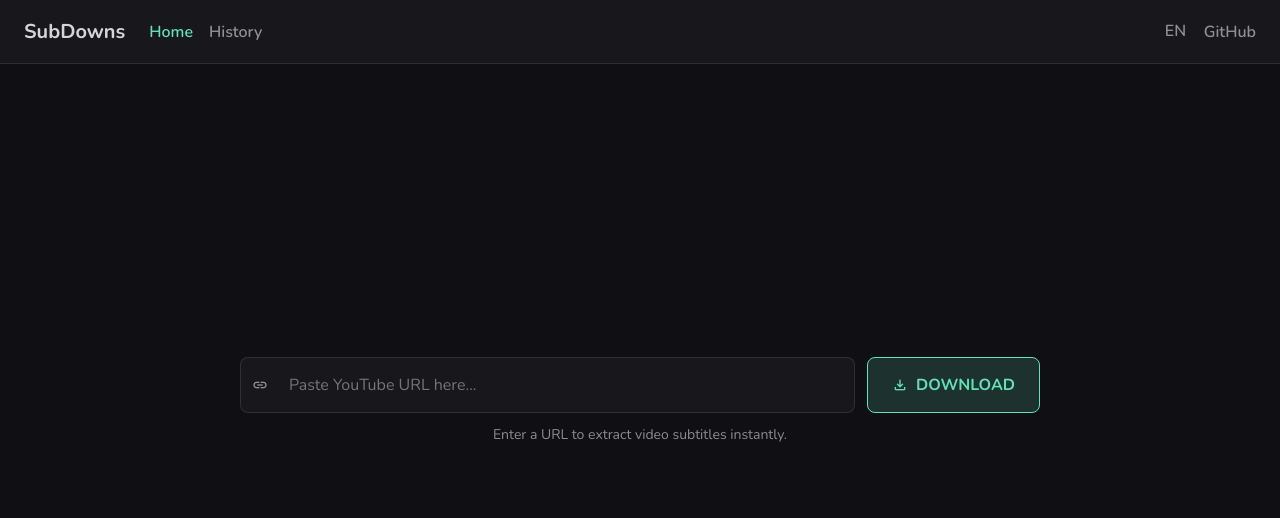
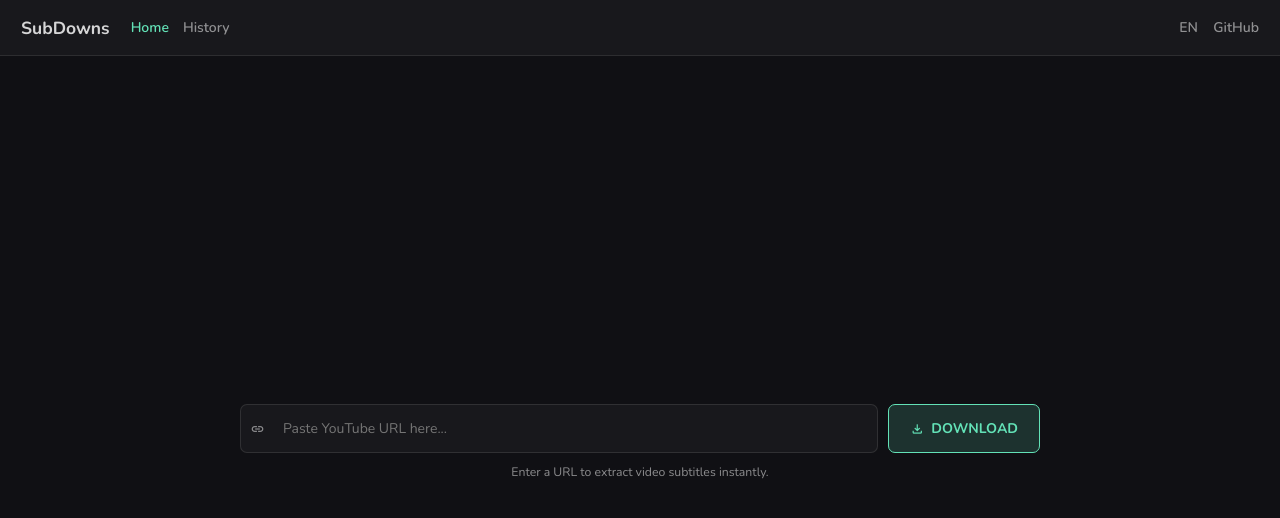
Before and after one commit to anesterdev/SubDowns-Subtitles, a Vue app: page / in a window 1280 px wide. Shown: the top 518 px of the page. Built offline with nearby package versions, Linux system fonts and the light colour scheme.

Commit message:
fix: cleaned legacy code, normalized styling

```diff
--- a/src/frontend/components/DownloaderHero.vue
+++ b/src/frontend/components/DownloaderHero.vue
@@ -49,7 +49,6 @@ function onDownload() {
   gap: var(--space-md);
   width: 100%;
   max-width: 800px;
-  margin: 0 auto;
   position: relative;
 }
 
@@ -87,7 +86,7 @@ function onDownload() {
     border-radius: var(--radius-md);
     color: var(--text-bright);
     font-size: var(--font-size-base);
-    transition: all var(--transition-fast) ease;
+    transition: border-color var(--transition-fast) ease, box-shadow var(--transition-fast) ease;
 
     &:focus {
       outline: none;
@@ -129,7 +128,7 @@ function onDownload() {
   justify-content: center;
   gap: var(--space-sm);
   cursor: pointer;
-  transition: all var(--transition-fast) ease;
+  transition: background-color var(--transition-fast) ease, color var(--transition-fast) ease;
 
   &:hover {
     background-color: var(--text-accent);
@@ -146,6 +145,5 @@ function onDownload() {
   text-align: center;
   color: var(--text-muted);
   font-size: var(--font-size-sm);
-  margin: 0;
 }
 </style>
--- a/src/frontend/components/Header.vue
+++ b/src/frontend/components/Header.vue
@@ -107,8 +107,7 @@ const displayLanguage = computed(() => locale.value.toString().toUpperCase());
     color: var(--text-muted);
     border: none;
     padding: 0;
-    margin: 0;
-    font-weight: 600;
+      font-weight: 600;
     font-family: inherit;
     font-size: inherit;
     cursor: pointer;
--- a/src/frontend/components/SubtitlesList.vue
+++ b/src/frontend/components/SubtitlesList.vue
@@ -158,7 +158,6 @@ async function downloadSubs(vidId: string, lang: string, format: string, type: '
   font-size: var(--font-size-lg);
   color: var(--text-bright);
   font-weight: 600;
-  margin: 0;
 }
 
 .list-wrapper {
--- a/src/frontend/components/VideoPreviewIsland.vue
+++ b/src/frontend/components/VideoPreviewIsland.vue
@@ -147,9 +147,7 @@ async function downloadSubs(lang: string, format: string) {
       font-size: var(--font-size-lg);
       font-weight: 600;
       line-height: 1.4;
-      margin: 0;
     }
-
     .details {
       display: flex;
       align-items: center;
@@ -170,7 +168,6 @@ async function downloadSubs(lang: string, format: string) {
 
     .main-language-block {
       align-self: end;
-      margin-top: var(--space-md);
       display: flex;
       flex-wrap: wrap;
       align-items: center;
--- a/src/frontend/layouts/MainLayout.vue
+++ b/src/frontend/layouts/MainLayout.vue
@@ -16,5 +16,9 @@ import AppHeader from '../components/Header.vue';
   flex: 1;
   overflow-y: auto;
   @include custom-scrollbar;
+  display: flex;
+  flex-direction: column;
+  align-items: center;
+  padding: calc(2rem + var(--space-xl)) var(--space-lg) var(--space-xl);
 }
 </style>
--- a/src/frontend/pages/Downloader.vue
+++ b/src/frontend/pages/Downloader.vue
@@ -45,7 +45,7 @@ function handleDownload(url: string) {
   display: flex;
   align-items: center;
   justify-content: center;
-  min-height: calc(100vh - 8rem);
-  padding: var(--space-xl) var(--space-lg);
+  flex: 1;
+  width: 100%;
 }
 </style>
--- a/src/frontend/pages/History.vue
+++ b/src/frontend/pages/History.vue
@@ -130,9 +130,8 @@ function viewVideo(vidId: string) {
 @use '../ui-kit/mixins' as *;
 
 .page-container {
+  width: 100%;
   max-width: 1200px;
-  margin: calc(4rem + var(--space-xl)) auto var(--space-xl);
-  padding: 0 var(--space-lg);
   display: flex;
   flex-direction: column;
   gap: var(--space-xl);
@@ -147,7 +146,6 @@ function viewVideo(vidId: string) {
   font-size: var(--font-size-xl);
   color: var(--text-bright);
   font-weight: 700;
-  margin: 0;
 }
 
 .loading-state, .empty-state {
@@ -162,7 +160,7 @@ function viewVideo(vidId: string) {
 
 .cards-grid {
   display: grid;
-  grid-template-columns: repeat(auto-fill, minmax(320px, 1fr));
+  grid-template-columns: repeat(auto-fill, minmax(16rem, 1fr));
   gap: var(--space-lg);
 }
 
@@ -174,7 +172,7 @@ function viewVideo(vidId: string) {
   border-radius: var(--radius-lg);
   overflow: hidden;
   cursor: pointer;
-  transition: all var(--transition-fast) ease;
+  transition: border-color var(--transition-fast) ease, box-shadow var(--transition-fast) ease;
 
   &:hover {
     border-color: rgba(var(--rgb-accent), 0.3);
@@ -217,7 +215,6 @@ function viewVideo(vidId: string) {
 }
 
 .video-title {
-  margin: 0;
   font-size: 1rem;
   font-weight: 600;
   color: var(--text-bright);
@@ -233,7 +230,7 @@ function viewVideo(vidId: string) {
   display: flex;
   flex-wrap: wrap;
   gap: var(--space-xs);
-  margin-top: var(--space-xs);
+  padding-top: var(--space-xs);
 }
 
 .badge {
--- a/src/frontend/pages/Preview.vue
+++ b/src/frontend/pages/Preview.vue
@@ -72,9 +72,8 @@ watch(() => videoStore.currentVideo, (newVal) => {
 
 <style scoped lang="scss">
 .page-container {
+  width: 100%;
   max-width: 1200px;
-  margin: calc(4rem + var(--space-xl)) auto var(--space-xl);
-  padding: 0 var(--space-lg);
 }
 
 .preview-layout {
@@ -93,7 +92,7 @@ watch(() => videoStore.currentVideo, (newVal) => {
   text-align: center;
   color: var(--text-muted);
   font-style: italic;
-  margin-top: calc(var(--space-xl) * 2);
+  padding-top: calc(var(--space-xl) * 2);
 }
 
 .error {
--- a/src/frontend/styles.scss
+++ b/src/frontend/styles.scss
@@ -5,6 +5,14 @@
   margin: 0;
   padding: 0;
   box-sizing: border-box;
+}
+
+html {
+  font-size: 16px;
+
+  @media (max-width: 1280px) {
+    font-size: 14px;
+  }
 }
 
 body {
--- a/src/frontend/ui-kit/elements/_select.elements.scss
+++ b/src/frontend/ui-kit/elements/_select.elements.scss
@@ -8,7 +8,7 @@ select {
   background: transparent;
   color: var(--text-muted);
   cursor: pointer;
-  transition: all var(--transition-fast) ease;
+  transition: color var(--transition-fast) ease, border-color var(--transition-fast) ease;
 
   &:hover {
     color: var(--text-bright);
@@ -40,7 +40,7 @@ select {
     color: var(--text-muted);
     background: transparent;
     cursor: pointer;
-    transition: all var(--transition-fast) ease;
+    transition: background-color var(--transition-fast) ease, color var(--transition-fast) ease;
   }
 
   option:hover {
--- a/src/frontend/ui-kit/elements/button.elements.scss
+++ b/src/frontend/ui-kit/elements/button.elements.scss
@@ -9,7 +9,7 @@ button {
   font-weight: 600;
   line-height: 1;
   cursor: pointer;
-  transition: all var(--transition-fast) ease;
+  transition: background-color var(--transition-fast) ease, border-color var(--transition-fast) ease, color var(--transition-fast) ease, opacity var(--transition-fast) ease;
   display: inline-flex;
   align-items: center;
   justify-content: center;
```
